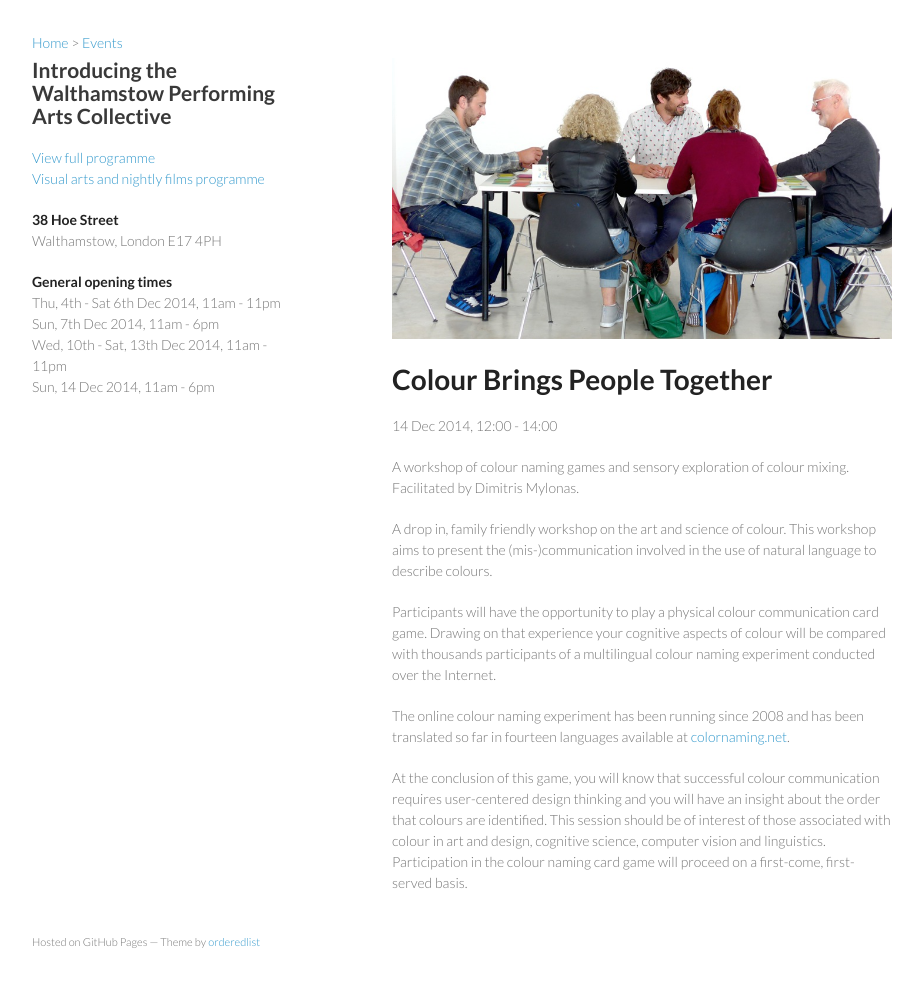
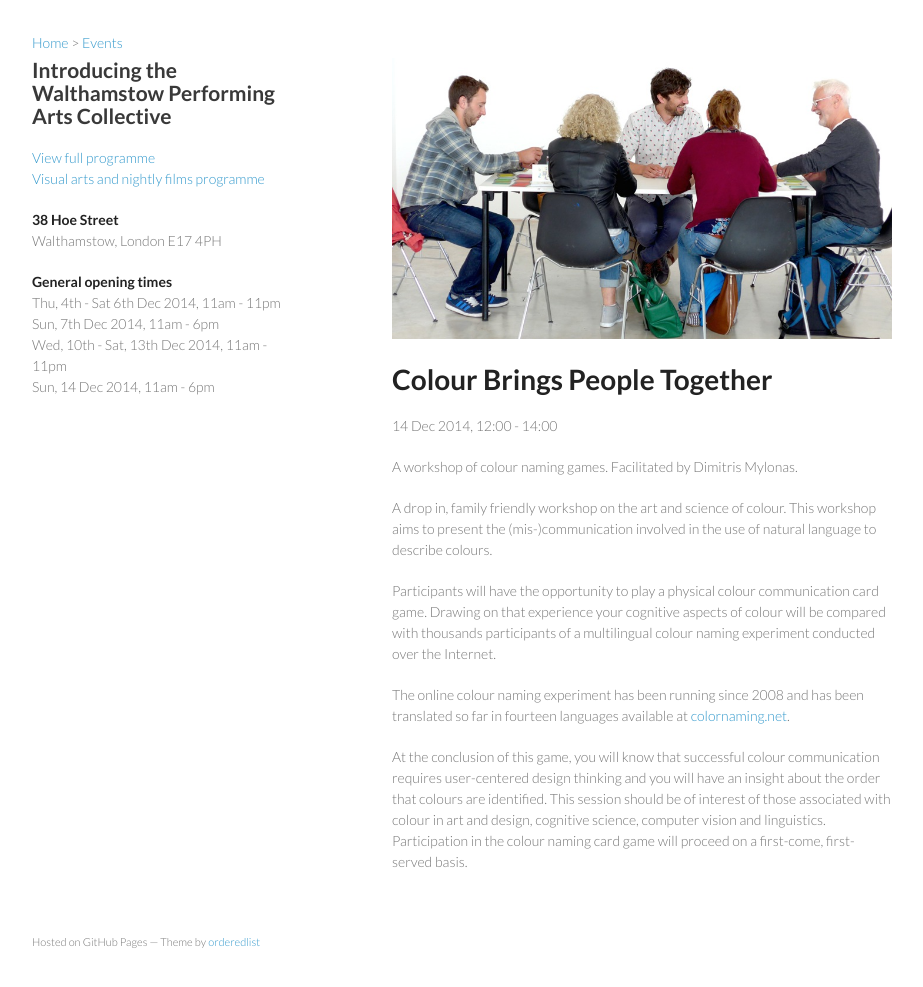
Before and after one commit to arts-walthamstow/arts-walthamstow.github.io, a Jekyll site: the page built from _posts/2014-12-14-colour-workshop.md, in a window 1280 px wide and 1021 px high. Shown: the top 987 px of the window, without its empty margins (178-1101 px from the left). Built offline with Jekyll 4.4.1, drawn with Linux system fonts in a browser that asks for light colours.

Commit message:
update event

```diff
--- a/_posts/2014-12-14-colour-workshop.md
+++ b/_posts/2014-12-14-colour-workshop.md
@@ -8,7 +8,7 @@ ticketing: "Free to attend, all ages."
 image: "2014/12/colour-names-2.jpg"
 image-alt: "Colour Naming, source: Dimitris Mylonas"
 ---
-A workshop of colour naming games and sensory exploration of colour mixing. Facilitated by Dimitris Mylonas.
+A workshop of colour naming games. Facilitated by Dimitris Mylonas.
 
 A drop in, family friendly workshop on the art and science of colour. This workshop aims to present the (mis-)communication involved in the use of natural language to describe colours.
 
```
